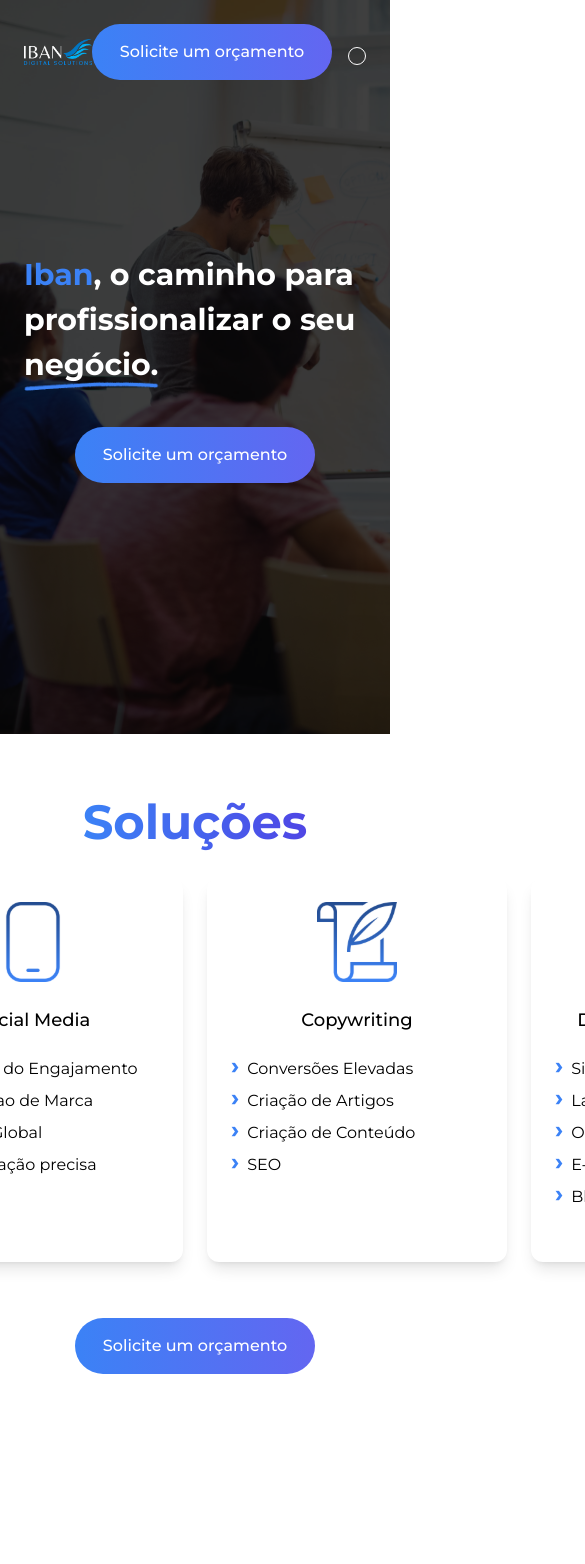
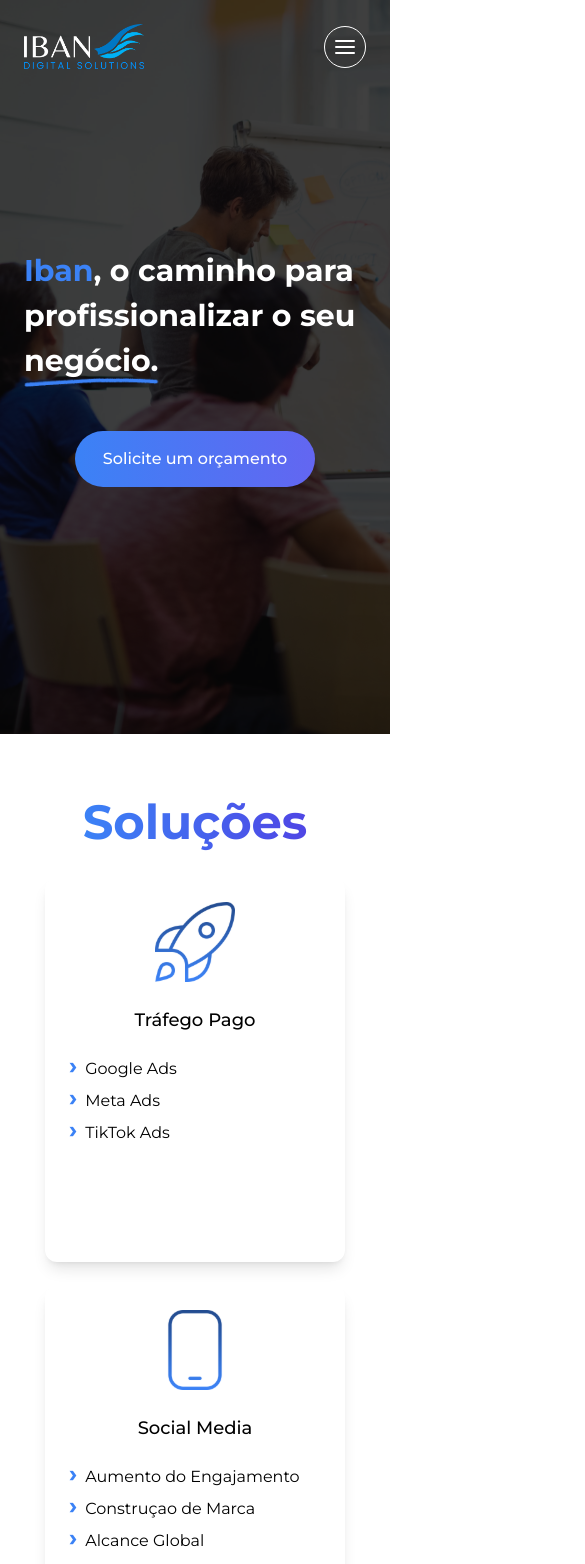
Before and after one commit to ronaldscruz/ibandigital, a Next.js app: page / in a window 390 px wide. Shown: the top 1564 px of the page, 585 px wide, since content can reach past the window. Before the commit the page ends 1502 px from the top, so only its background shows below. Built offline with nearby package versions, Linux system fonts and the light colour scheme.

Commit message:
feat: responsive solutions section

```diff
--- a/src/components/HomeBanner.jsx
+++ b/src/components/HomeBanner.jsx
@@ -23,7 +23,7 @@ export default function HomeBanner() {
           </span>
         </h1>
 
-        <div className="w-full flex justify-center mt-4 md:hidden">
+        <div className="w-full flex justify-center mt-6 md:hidden">
           <PlaceOrderButton />
         </div>
       </div>
--- a/src/components/Solutions/Solutions.jsx
+++ b/src/components/Solutions/Solutions.jsx
@@ -156,10 +156,10 @@ export default function Solutions() {
   };
 
   return (
-    <section className="flex w-full h-[768px] w-full flex justify-center">
+    <section className="flex w-full min-h-[768px] w-full flex justify-center">
       <div className="w-content flex flex-col items-center h-full py-14 relative">
-        <Image
-          className="absolute top-[80px] left-[-48px] z-10 pointer-events-none"
+        {/* <Image
+          className="absolute top-[80px] left-[-48px] z-10 pointer-events-none md:flex hidden"
           src={BackgroundElements}
           width={204}
           height={188}
@@ -167,18 +167,18 @@ export default function Solutions() {
         />
 
         <Image
-          className="absolute bottom-[120px] right-[-48px] z-10 pointer-events-none"
+          className="absolute bottom-[120px] right-[-48px] z-10 pointer-events-none md:flex hidden"
           src={BackgroundElements}
           width={284}
           height={358}
           alt="Elementos de fundo: padrão de bolinhas azuis"
-        />
+        /> */}
 
         <h1 className="font-bold text-5xl mb-6 mb-14 text-transparent py-2 bg-clip-text bg-gradient-to-r from-blue-500 to-indigo-600">
           Soluções
         </h1>
 
-        <div className="inline-flex flex-nowrap gap-6 mb-14">
+        <div className="inline-flex flex-wrap gap-6 mb-14 w-full justify-center xl:px-0 px-6">
           {renderCards(solutionsData)}
         </div>
 
--- a/src/components/common/PlaceOrderButton/PlaceOrderButton.jsx
+++ b/src/components/common/PlaceOrderButton/PlaceOrderButton.jsx
@@ -9,9 +9,11 @@ export default function PlaceOrderButton({ className = "" }) {
       className="cursor-pointer"
       aria-label="Solicite um orçamento"
     >
-      <button className="place-order-button">
-        <span className="place-order-button-text">Solicite um orçamento</span>
-      </button>
+      <div className={className}>
+        <button className={`place-order-button ${className}`}>
+          <span className="place-order-button-text">Solicite um orçamento</span>
+        </button>
+      </div>
     </a>
   );
 }
```
